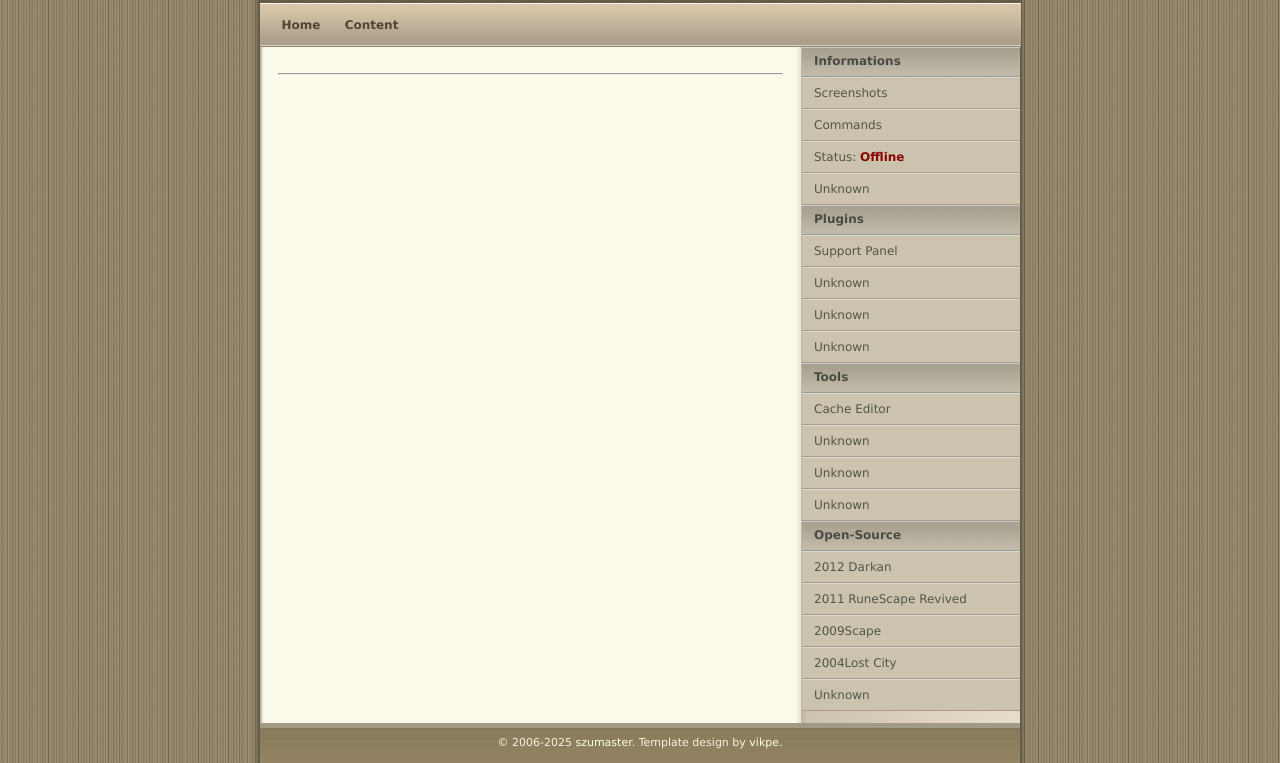
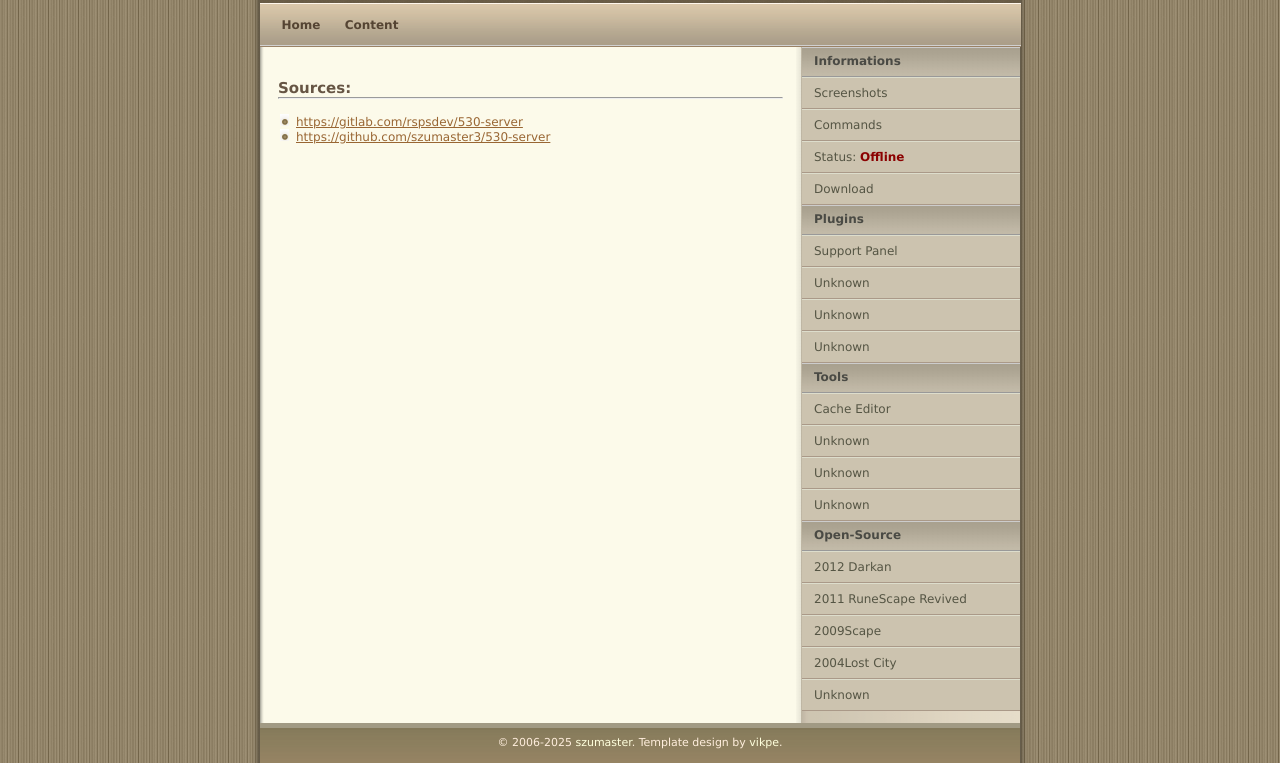
Before and after one commit to szumaster3/web, a plain HTML site: page index.html in a window 1280 px wide. Shown: the part 117-880 px from the top of the page. Drawn offline with Linux system fonts and the light colour scheme.

Commit message:
Add download & source link

```diff
--- a/index.html
+++ b/index.html
@@ -25,9 +25,15 @@
         </div>
       </div>
       <div class="main">
-        <div class="content">
+         <div class="content">
           <ul></ul>
-          <hr>
+		  <h2>Sources:</h3>
+		  <hr>
+		  <p></p>
+		   <ul>
+            <li><a href="https://gitlab.com/rs2-emu/530-server">https://gitlab.com/rspsdev/530-server</a></li>
+			<li><a href="https://gitlab.com/rs2-emu/530-server">https://github.com/szumaster3/530-server</a></li>
+		   </ul>
          </div>
         <div class="sidenav">
           <h1>Informations</h1>
@@ -42,7 +48,7 @@
               <a href="content/menu/worlds.html">Status: <span style="color: darkred; font-weight: bold;">Offline</span></a>
             </li>
             <li>
-              <a href="#">Unknown</a>
+              <a href="https://github.com/szumaster3/530-singleplayer/archive/refs/heads/master.zip">Download</a>
             </li>
           </ul>
           <h1>Plugins</h1>
```
Also changed, not shown: content/content.html (+1 -2 lines), content/menu/commands.html (+1 -1 lines), content/menu/editor.html (+1 -1 lines), content/menu/plugin.html (+1 -1 lines), content/menu/screenshots.html (+1 -1 lines), content/menu/worlds.html (+1 -1 lines).
